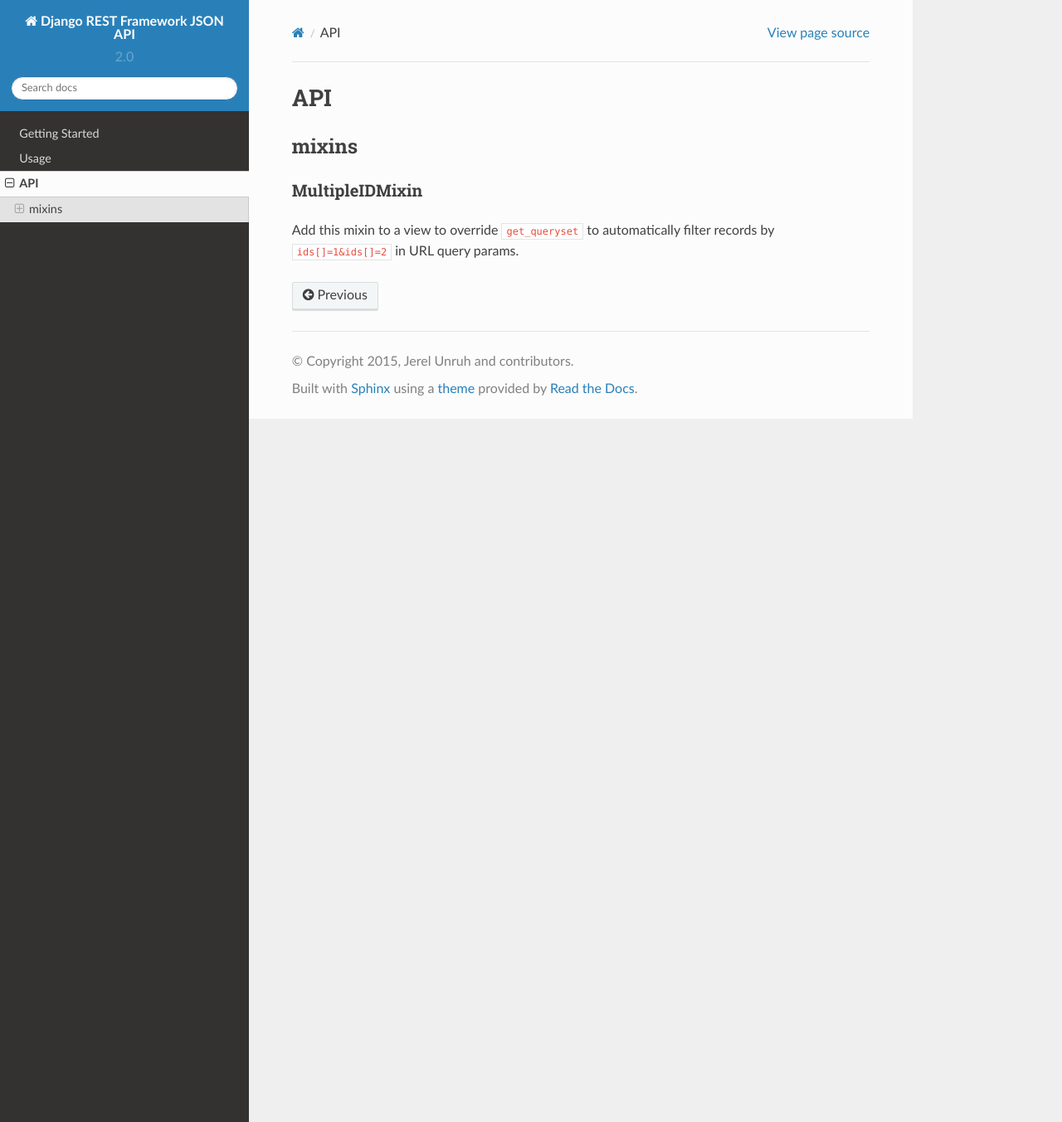
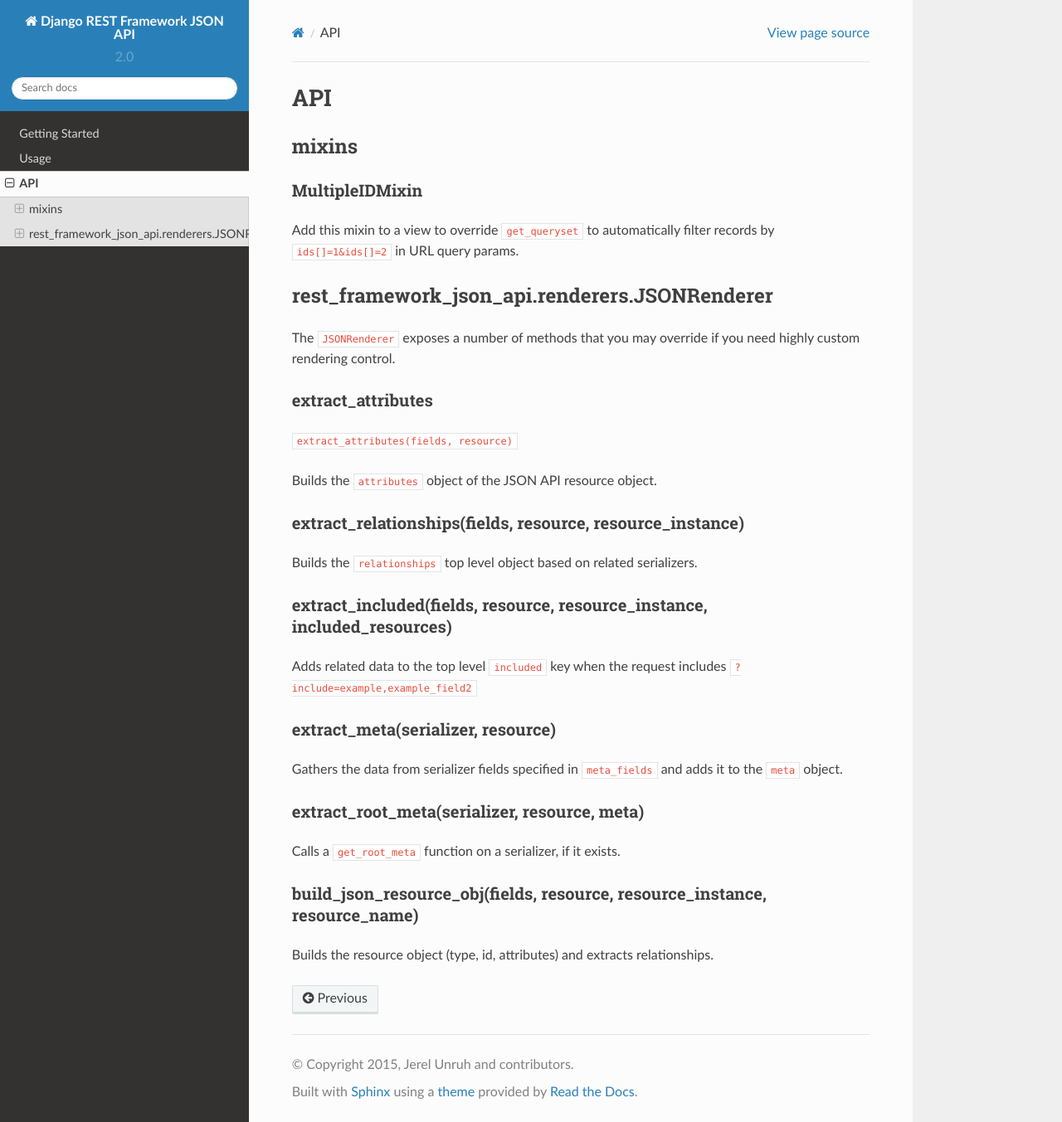
Before and after one commit to django-json-api/django-rest-framework-json-api, a Sphinx documentation site: the page built from docs/api.md, in a window 1280 px wide and 1353 px high. Shown: the whole window at 83% size. Built offline with Sphinx 7.4.7 and the Read the Docs theme 2.0.0, drawn with Linux system fonts in a browser that asks for light colours.

Commit message:
Added documentation for meta usage and for renderer class

```diff
--- a/docs/api.md
+++ b/docs/api.md
@@ -6,3 +6,34 @@
 
 Add this mixin to a view to override `get_queryset` to automatically filter
 records by `ids[]=1&ids[]=2` in URL query params.
+
+## rest_framework_json_api.renderers.JSONRenderer
+
+The `JSONRenderer` exposes a number of methods that you may override if you need
+highly custom rendering control.
+
+#### extract_attributes
+
+`extract_attributes(fields, resource)`
+
+Builds the `attributes` object of the JSON API resource object.
+
+#### extract_relationships(fields, resource, resource_instance)
+
+Builds the `relationships` top level object based on related serializers.
+
+#### extract_included(fields, resource, resource_instance, included_resources)
+
+Adds related data to the top level `included` key when the request includes `?include=example,example_field2`
+
+#### extract_meta(serializer, resource)
+
+Gathers the data from serializer fields specified in `meta_fields` and adds it to the `meta` object.
+
+#### extract_root_meta(serializer, resource, meta)
+
+Calls a `get_root_meta` function on a serializer, if it exists.
+
+#### build_json_resource_obj(fields, resource, resource_instance, resource_name)
+
+Builds the resource object (type, id, attributes) and extracts relationships.
```
Also changed, not shown: docs/usage.md (+19 -1 lines).
